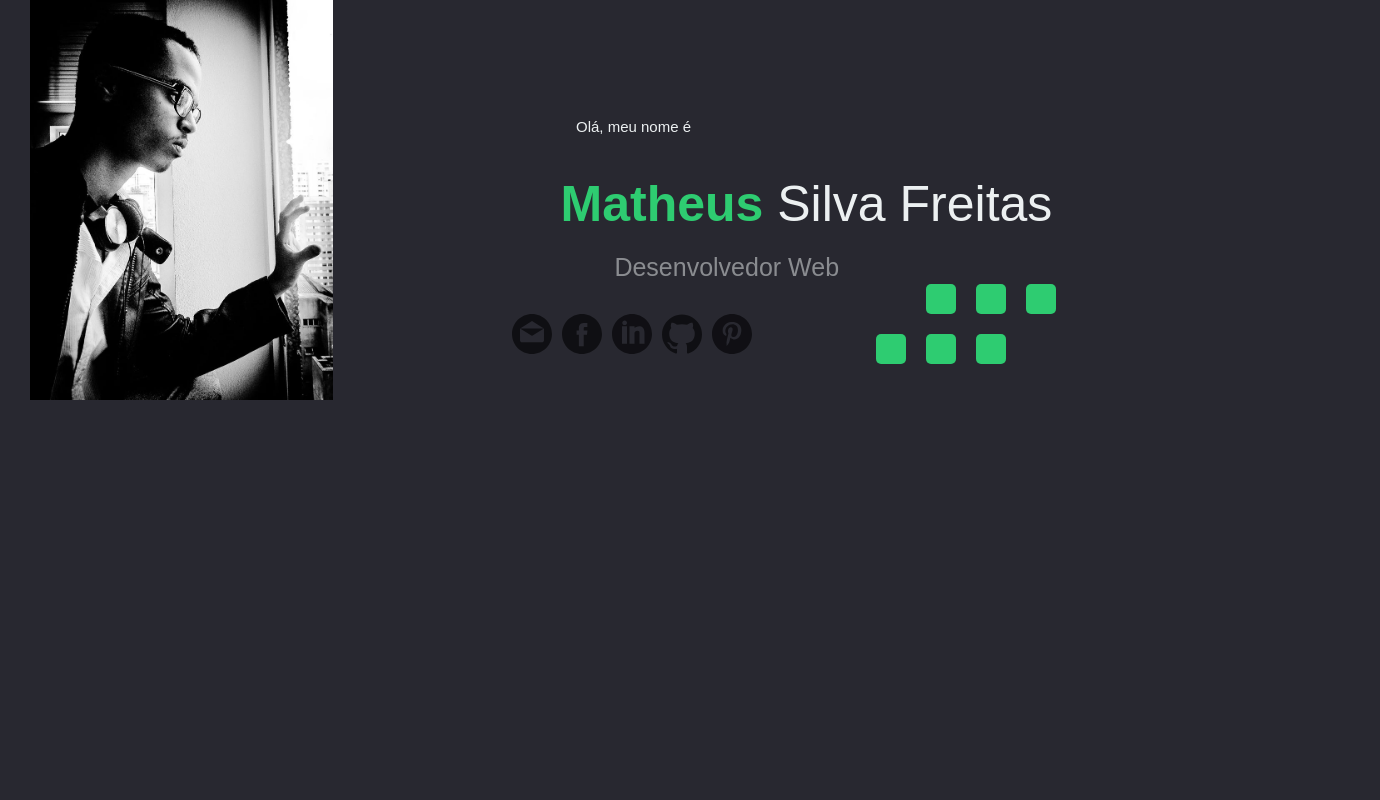
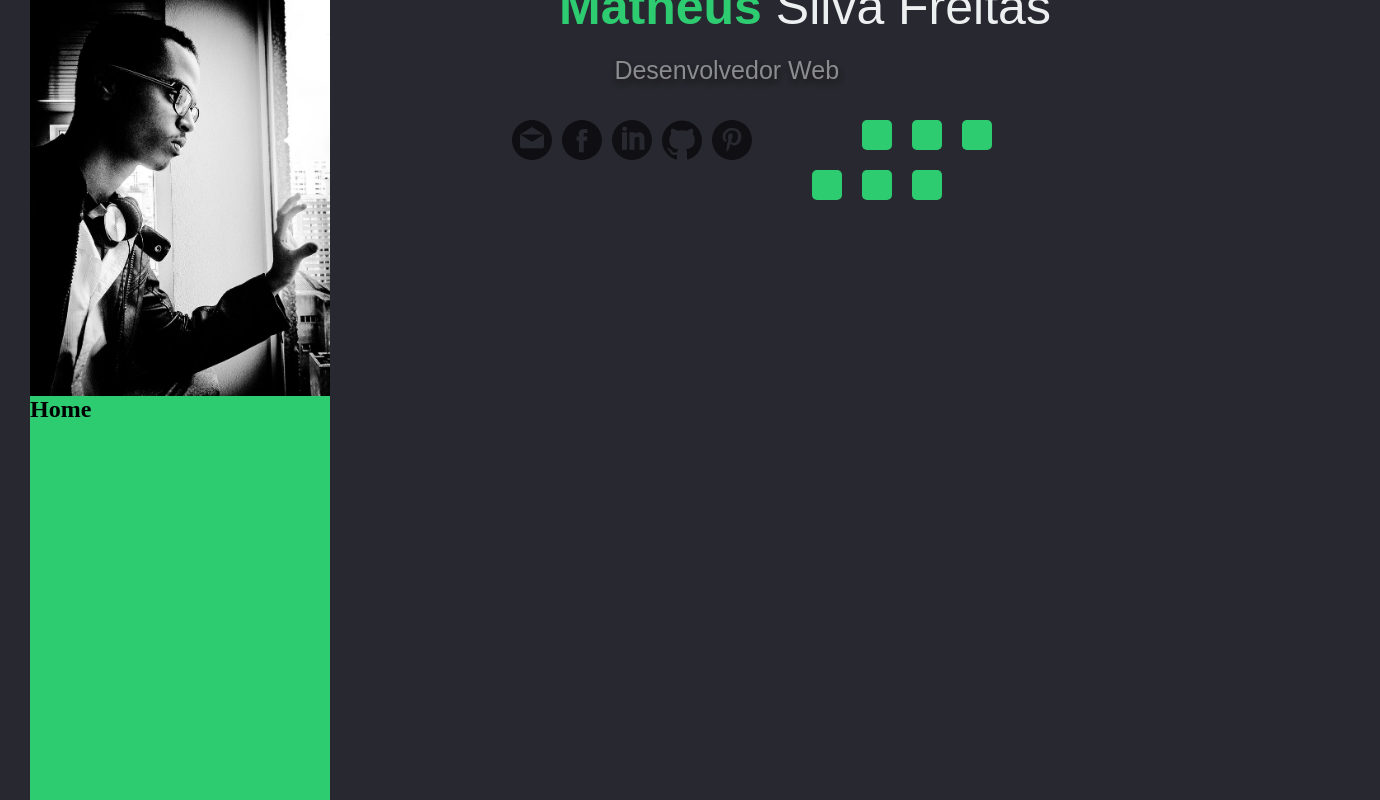
Before and after one commit to FormigTeen/formigteen.github.io, a plain HTML site: page index.html in a window 1280 px wide. Shown: the top 800 px of the page, 1380 px wide, since content can reach past the window. Drawn offline with Linux system fonts and the light colour scheme; a web font is replaced by a local one.

Commit message:
Mudancas Header com Falha

```diff
--- a/Css/main.css
+++ b/Css/main.css
@@ -8,7 +8,8 @@ header {
     background-color: #282830;
     margin: 0;
     padding: 0;
-    height: 400px;
+    max-height: 300px;
+
 }
 
 header * {
@@ -17,18 +18,19 @@ header * {
 }
 
 header img {
-    max-height: 100%;
+    max-width: 300px;
     margin: 0;
     margin-left: 30px;
     padding: 0;
     float: left;
 }
 
-header div {
+header > div {
     position: relative;
-    top: 50%;
+    top: 150%;
     transform: translateY(-50%);
     text-align: center;
+
 }
 
 header div h1 {
@@ -47,6 +49,7 @@ header div h3 {
     margin-top: 20px;
     font-family: "Aldrich", sans-serif;
     color: #ECF0F0;
+    text-shadow: 1px 4px 6px #141414, 0 0 0 #141414, 1px 4px 6px #141414;
     opacity: 0.5;
     font-size: 25px;
     font-weight: normal;
@@ -57,13 +60,13 @@ header div h3 {
 header p {
     font-family: "Aldrich", sans-serif;
     color: #ECF0F1;
-    font-size: 15px;
+    font-size: 20px;
     margin-bottom: 40px;
     margin-left: 45%;
     text-align: justify;
 }
 
-header div:nth-child(3) {
+header > div:nth-child(3) {
     height: 200px;
 }
 
@@ -102,18 +105,35 @@ header div:nth-child(3) div .shape {
     border-radius: 5px;
 }
 
-header div:nth-child(3) .package-one {
-    float: left;
-    top: 0px;
-    left: 100px;
-    margin-left: 5%;
+header div:nth-child(3) .package {
+    top: 0;
 }
 
-header div:nth-child(3) .package-two {
-    margin-left: 0;
+header div:nth-child(3) .package .package-one {
+    position: relative;
+    left: 100px;
+}
+
+header div:nth-child(3) .package .package-two {
+    margin: 0;
+    right: 100px;
     top: 50px;
-    left: -100px;
     position: relative;
-    float: left;
-    height: auto;
+    width: auto;
 }
+
+nav {
+    background-color: #2ECC71;
+    width: 300px;
+    max-width: 300px;
+    height: 900px;
+    margin: 0;
+    margin-top: 0;
+    margin-left: 30px;
+
+}
+
+nav h1 {
+    margin: 0;
+    padding: 0;
+}
--- a/index.html
+++ b/index.html
@@ -1,6 +1,7 @@
 <!DOCTYPE html>
 <head>
     <title>Página Modelo</title>
+    <meta charset="UTF-8">
     <link href='https://fonts.googleapis.com/css?family=Aldrich' rel='stylesheet'>
     <link href="Css/main.css" rel="stylesheet" type="text/css">
 </head>
@@ -16,12 +17,13 @@
             <address>
                 <ul>
                     <li><a href="mailto:msformigteen@live.com"><img src="Assets/Social/email.svg" alt="Email Eletrônico"></a></li>
-                    <li><a href="https://www.facebook.com/FormigTeen?ref=bookmarks"><img src="Assets/Social/face.svg" alt="Facebook"></a></li>
-                    <li><a href="https://www.linkedin.com/in/matheus-silva-freitas-83134176/"><img src="Assets/Social/linkedin.svg" alt="Linkkedin"></a></li>
-                    <li><a href="https://github.com/FormigTeen"><img src="Assets/Social/github.svg" alt="GitHub"></a></li>
-                    <li><a href="https://br.pinterest.com/matheussilvafre"><img src="Assets/Social/pinterest.svg" alt="Pinterest"></a></li>
+                    <li><a href="https://www.facebook.com/FormigTeen?ref=bookmarks" target="_blank"><img src="Assets/Social/face.svg" alt="Facebook"></a></li>
+                    <li><a href="https://www.linkedin.com/in/matheus-silva-freitas-83134176/" target="_blank"><img src="Assets/Social/linkedin.svg" alt="Linkkedin"></a></li>
+                    <li><a href="https://github.com/FormigTeen" target="_blank"><img src="Assets/Social/github.svg" alt="GitHub"></a></li>
+                    <li><a href="https://br.pinterest.com/matheussilvafre" target="_blank"><img src="Assets/Social/pinterest.svg" alt="Pinterest"></a></li>
                 </ul>
             </address>
+            <div class="package">
                 <div class="package-one">
                         <div class="shape"></div>
                         <div class="shape"></div>
@@ -33,5 +35,9 @@
                         <div class="shape"></div>
                 </div>
             </div>
+        </div>
     </header>
+    <nav>
+        <h1>Home</h1>
+    </nav>
 </body>
```
Lines whose indentation alone changed are shown as unchanged.
